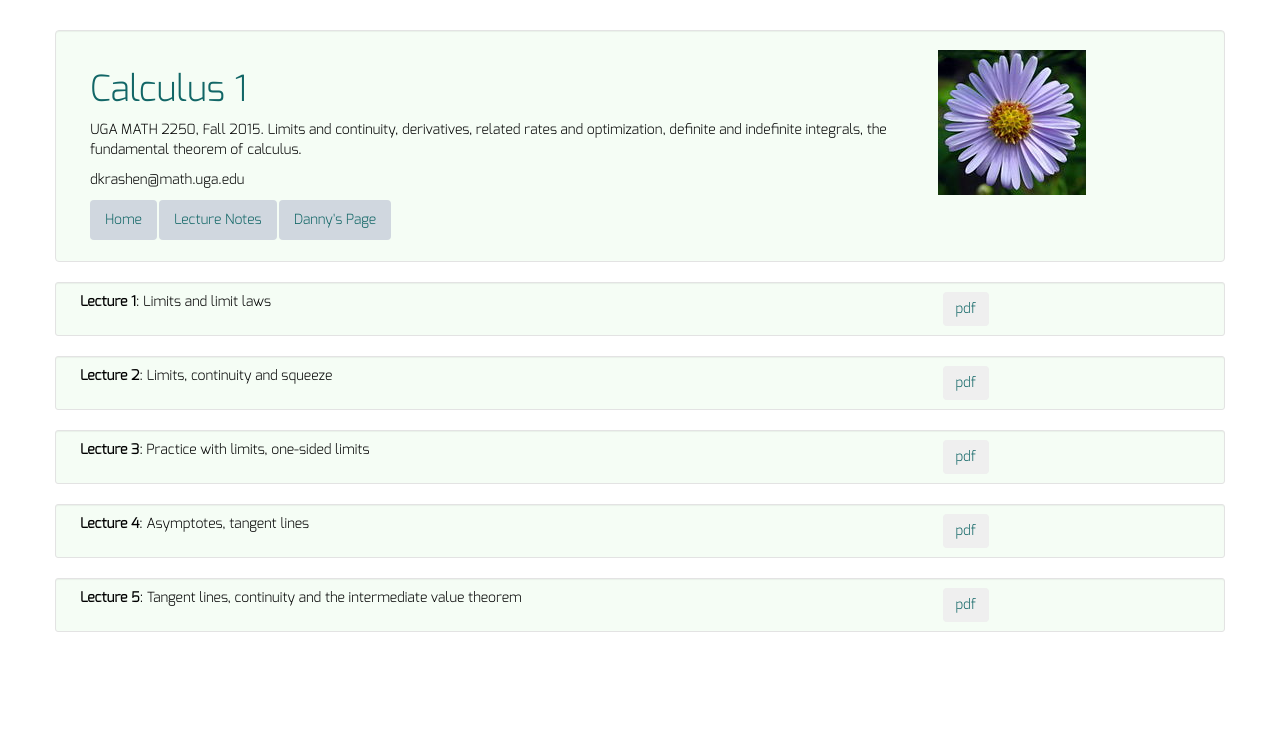
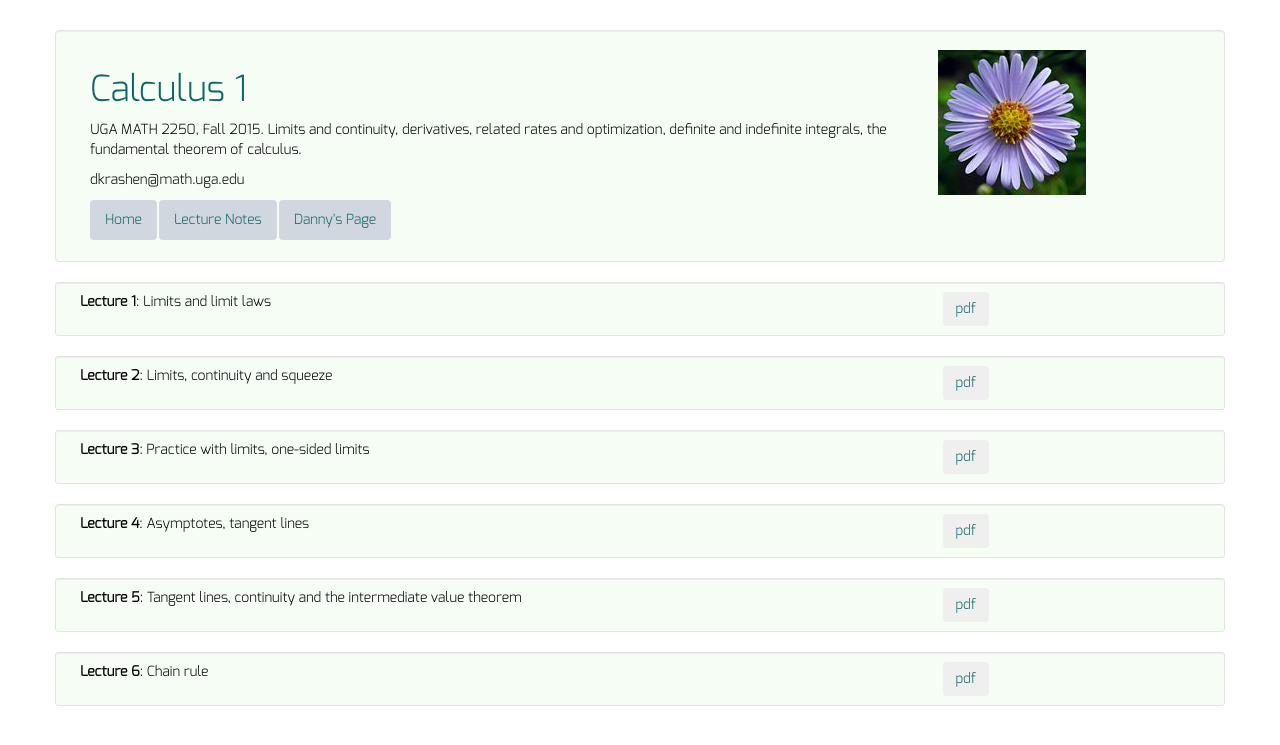
Before and after one commit to dkrashen/calc1, a Jekyll site: the page built from lectures/index.html, in a window 1280 px wide. Shown: the top 745 px of the page. Built offline with Jekyll 4.4.1, drawn with Linux system fonts in a browser that asks for light colours.

Commit message:
add lecture 6, pdf and yml

```diff
--- a/_data/lectures.yml
+++ b/_data/lectures.yml
@@ -13,3 +13,6 @@
 - title: "Lecture 5"
   filename: "lecture5.pdf"
   description: "Tangent lines, continuity and the intermediate value theorem"
+- title: "Lecture 6"
+  filename: "lecture6.pdf"
+  description: "Chain rule"
```
Also changed, not shown: 1 other file.
